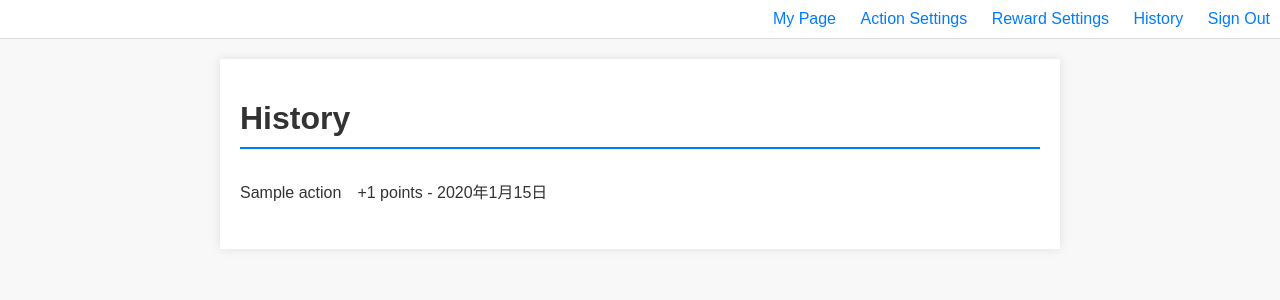
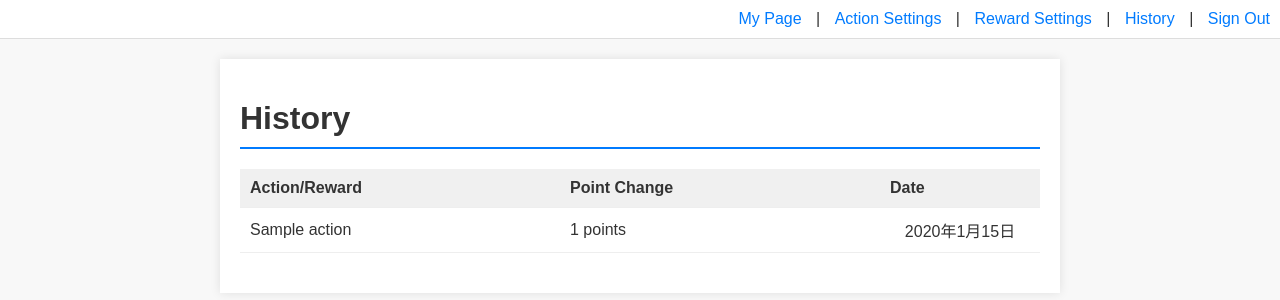
Before and after one commit to sn-iwanaga/MyBravo_beta, a Django app: page /histories/list/ in a window 1280 px wide. Shown: the top 300 px of the page. Run offline with Django 5.2, Linux system fonts and the light colour scheme; a user stored in the database is signed in; tables that the repository leaves empty hold one stand-in row (values such as "Sample post").

Commit message:
[fix] style

```diff
--- a/static/css/style.css
+++ b/static/css/style.css
@@ -103,3 +103,33 @@ footer {
     font-size: small;
     color: #777;
 }
+
+/* テーブルのスタイル */
+table {
+    width: 100%;
+    border-collapse: collapse;
+    margin-bottom: 20px; /* テーブルの下に余白を追加 */
+    margin-top: 20px;    /* テーブルの上に余白を追加 */
+}
+
+th, td {
+    padding: 10px;
+    text-align: left;
+    border-bottom: 1px solid #eee;
+}
+
+th {
+    background-color: #f0f0f0;
+}
+
+
+td:first-child {
+    width: 40%;
+}
+
+
+
+td:last-child {
+    width: 20%;
+    text-align: center;
+}
--- a/templates/base.html
+++ b/templates/base.html
@@ -9,13 +9,13 @@
   <header>
     <nav>
       {% if user.is_authenticated %}
-        <a href="{% url 'mypage' %}">My Page</a>
-        <a href="{% url 'action_list' %}">Action Settings</a>
-        <a href="{% url 'reward_list' %}">Reward Settings</a>
-        <a href="{% url 'history_list' %}">History</a>
+        <a href="{% url 'mypage' %}">My Page</a> |
+        <a href="{% url 'action_list' %}">Action Settings</a> |
+        <a href="{% url 'reward_list' %}">Reward Settings</a> |
+        <a href="{% url 'history_list' %}">History</a> |
         <a href="{% url 'signout' %}">Sign Out</a>
       {% else %}
-        <a href="{% url 'signin' %}">Sign In</a>
+        <a href="{% url 'signin' %}">Sign In</a> |
         <a href="{% url 'signup' %}">Sign Up</a>
       {% endif %}
     </nav>
--- a/templates/histories/history_list.html
+++ b/templates/histories/history_list.html
@@ -2,15 +2,28 @@
 
 {% block content %}
   <h1>History</h1>
-  <ul>
-    {% for history in histories %}
-      <li>
-        {% if history.action %}
-          {{ history.action.action_name }}　+{{ history.point_change }} points - {{ history.date }}
-        {% elif history.reward %}
-          {{ history.reward.reward_name }}　{{ history.point_change }} points - {{ history.date }}
-        {% endif %}
-      </li>
-    {% endfor %}
-  </ul>
+  <table>
+    <thead>
+      <tr>
+        <th>Action/Reward</th>
+        <th>Point Change</th>
+        <th>Date</th>
+      </tr>
+    </thead>
+    <tbody>
+      {% for history in histories %}
+        <tr>
+          <td>
+            {% if history.action %}
+              {{ history.action.action_name }}
+            {% elif history.reward %}
+              {{ history.reward.reward_name }}
+            {% endif %}
+          </td>
+          <td>{{ history.point_change }} points</td>
+          <td>{{ history.date }}</td>
+        </tr>
+      {% endfor %}
+    </tbody>
+  </table>
 {% endblock %}
```
Also changed, not shown: templates/accounts/mypage.html (+21 -12 lines), templates/actions/action_list.html (+18 -13 lines), templates/rewards/reward_list.html (+12 -9 lines).
